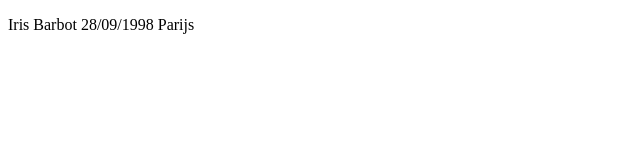
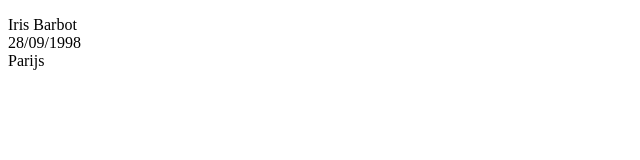
Before and after one commit to irisbarbot/it-topics-2, a plain HTML site: page les-1/kennismaking.html in a window 1280 px wide. Shown: the whole page, without its empty margins (0-640 px from the left). Drawn offline with Linux system fonts and the light colour scheme.

Commit message:
Update kennismaking.html

```diff
--- a/les-1/kennismaking.html
+++ b/les-1/kennismaking.html
@@ -8,9 +8,9 @@
     </head>
     <body>
         <p>
-            Iris Barbot
-            28/09/1998
-            Parijs
+            Iris Barbot <br>
+            28/09/1998 <br>
+            Parijs <br>
         </p>
     </body>
 </html>
```
